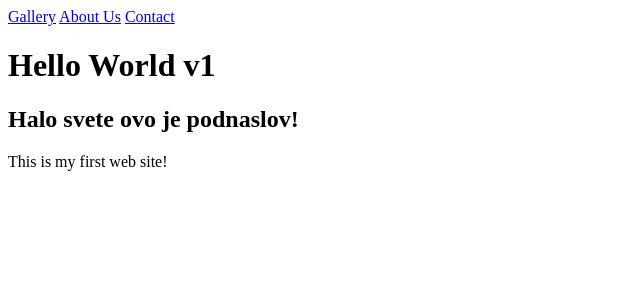
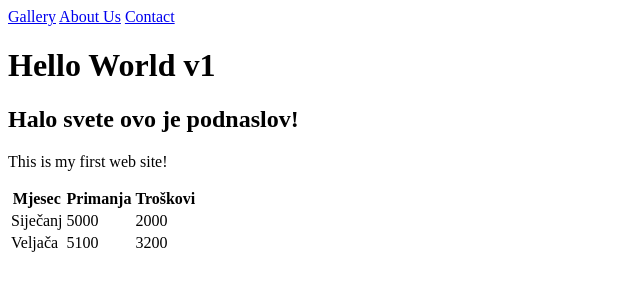
Before and after one commit to HrvojeBicanic/Web-dev-tut-campster, a plain HTML site: page index.html in a window 1280 px wide. Shown: the whole page, without its empty margins (0-640 px from the left). Drawn offline with Linux system fonts and the light colour scheme.

Commit message:
home page edit
-added more comments
-starting with tables

```diff
--- a/index.html
+++ b/index.html
@@ -23,6 +23,25 @@
 
   <p class="opis">This is my first web site!</p>
 
+  <!--Tablice-->
+  <table>
+    <tr>
+      <th>Mjesec</th>
+      <th>Primanja</th>
+      <th>Troškovi</th>
+    </tr>
+    <tr>
+      <td>Siječanj</td>
+      <td>5000</td>
+      <td>2000</td>
+    </tr>
+    <tr>
+      <td>Veljača</td>
+      <td>5100</td>
+      <td>3200</td>
+    </tr>
+  </table>
+
 </body>
 
 </html>
```
Also changed, not shown: gallery.html (+4 -3 lines), 1 other file.
